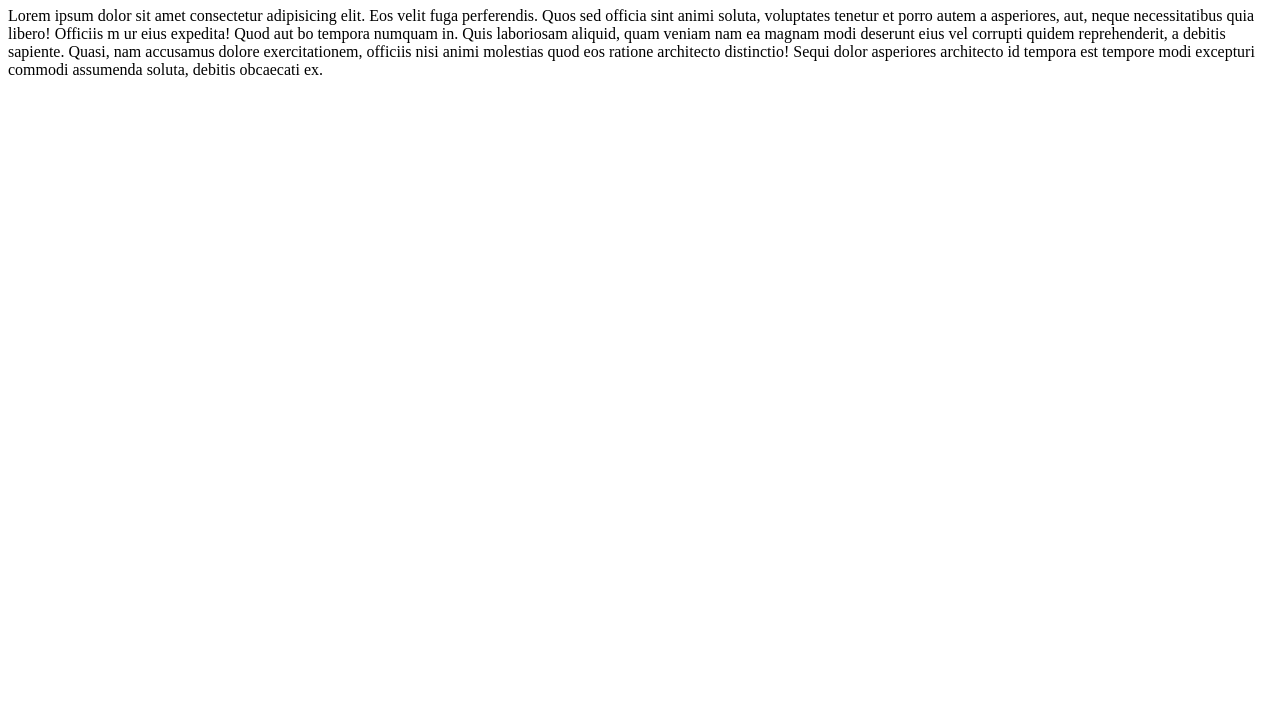
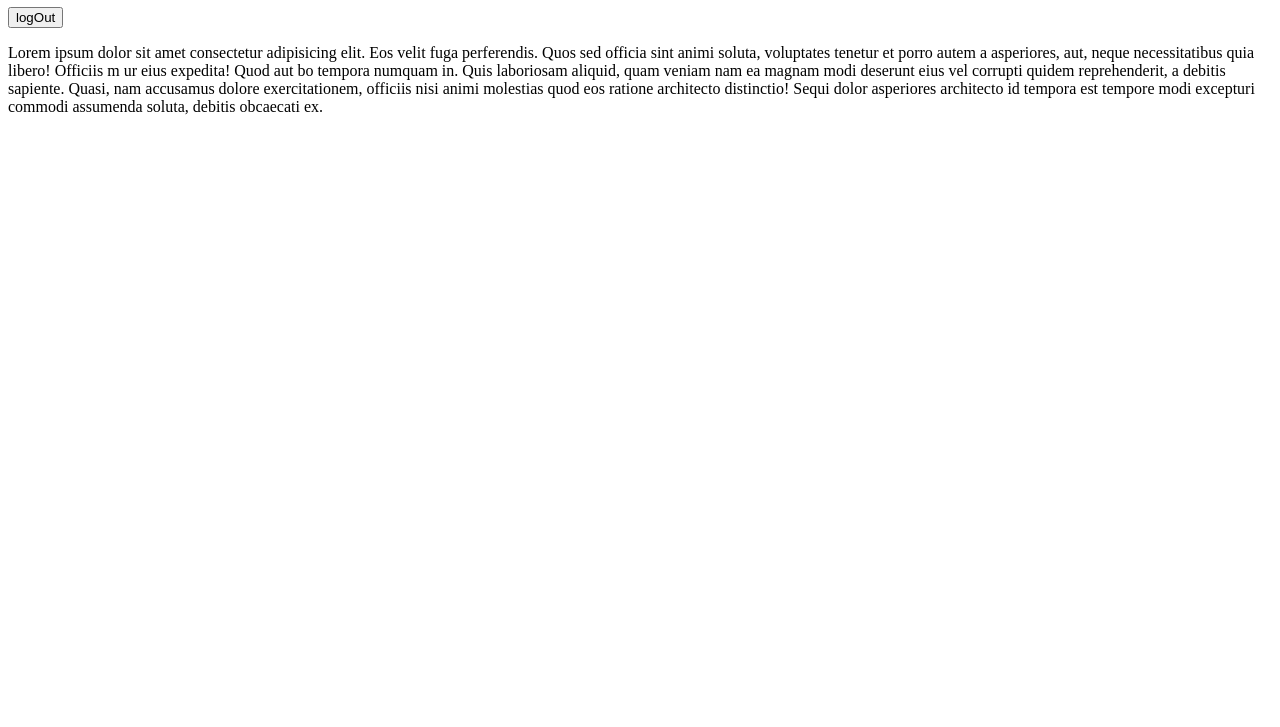
Before and after one commit to kartikgothwal/My-first-project, a plain HTML site: page index.html in a window 1280 px wide. Shown: the part 73-800 px from the top of the page. Drawn offline with Linux system fonts and the light colour scheme.

Commit message:
added logout button

```diff
--- a/index.html
+++ b/index.html
@@ -7,6 +7,7 @@
 </head>
 <body>
     <h1>How are you </h1>
+    <button>logOut</button>
     <p>Lorem ipsum dolor sit amet consectetur adipisicing elit. Eos velit fuga perferendis. Quos sed officia sint animi soluta, voluptates tenetur et porro autem a asperiores, aut, neque necessitatibus quia libero!
     Officiis m ur eius expedita!
     Quod aut bo tempora numquam in. Quis laboriosam aliquid, quam veniam nam ea magnam modi deserunt eius vel corrupti quidem reprehenderit, a debitis sapiente.
```
